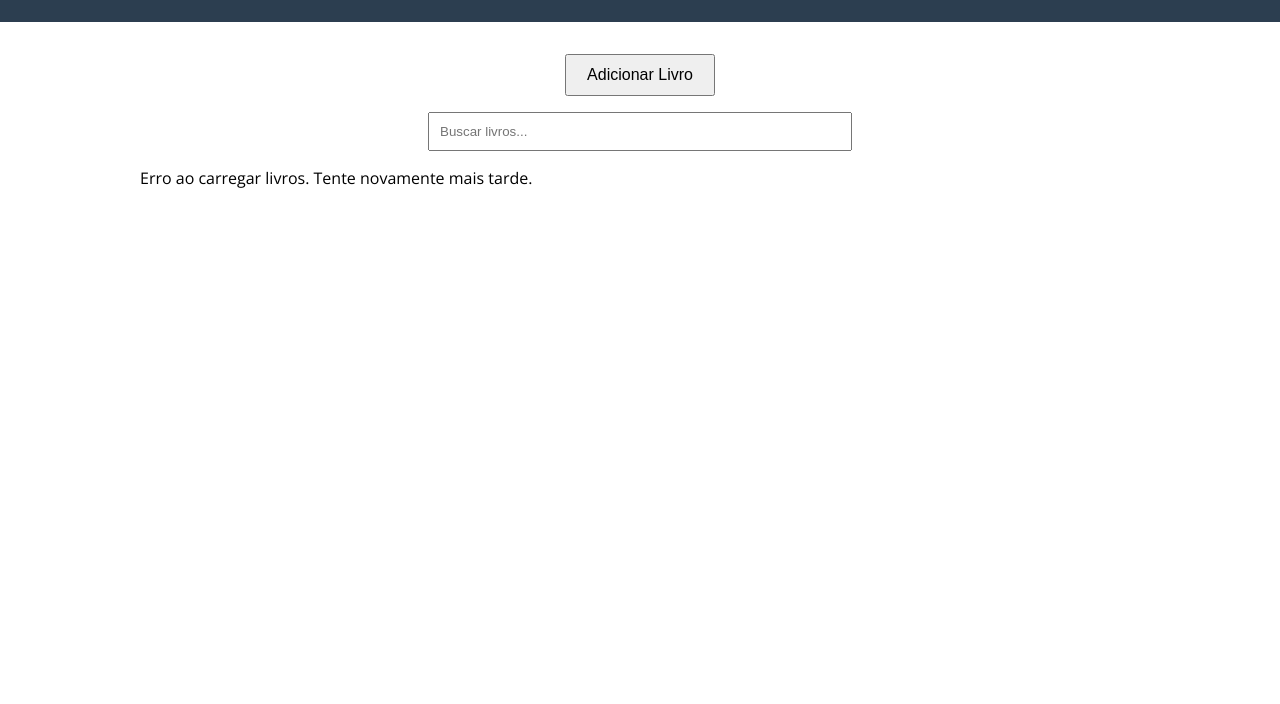
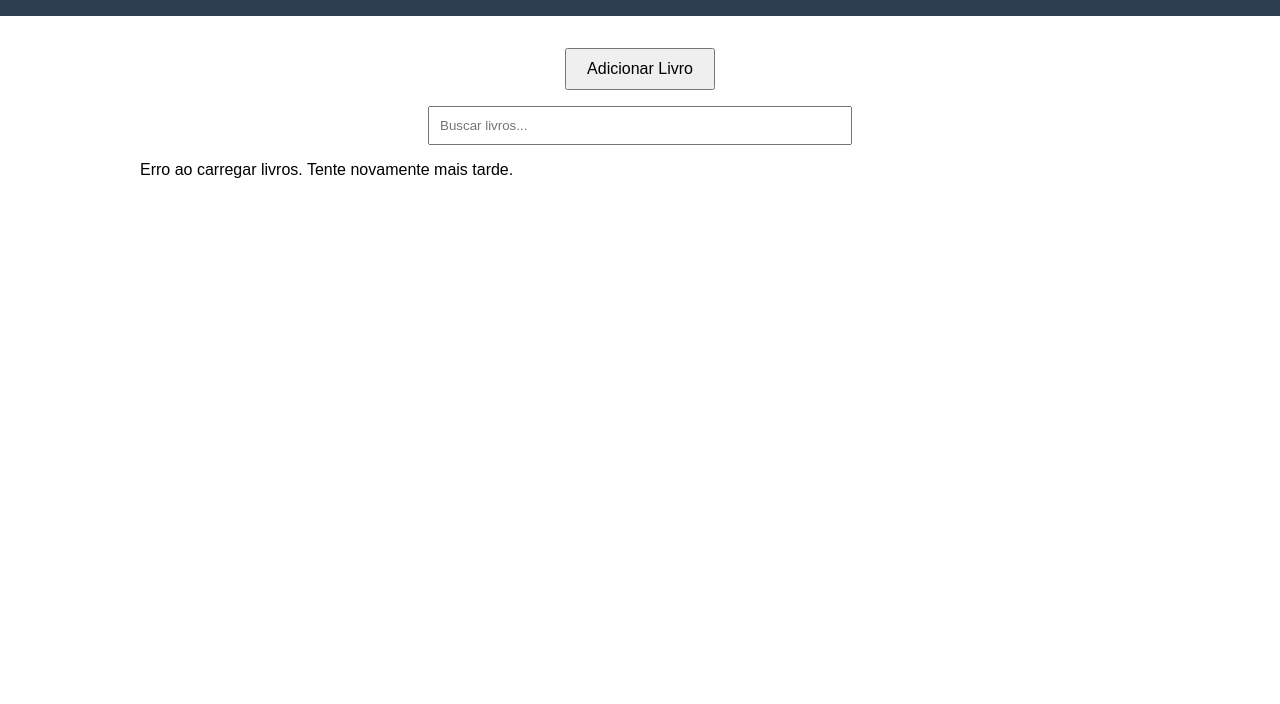
Before and after one commit to edsonsantana1/Biblioteca-Virtual, a plain HTML site: page frontend/index.html in a window 1280 px wide. Shown: the part 96-800 px from the top of the page. Drawn offline with Linux system fonts and the light colour scheme; no server answers; files whose address does not match are found by name.

Commit message:
Atualiza frontend com versão publicada no Netlify

```diff
--- a/frontend/css/style.css
+++ b/frontend/css/style.css
@@ -436,8 +436,5 @@ button {
 @font-face {
     font-family: 'Open Sans';
     src: url('./fonts/OpenSans-Regular.ttf') format('truetype');
+    font-display: swap;
   }
-
-  body {
-    font-family: 'Open Sans', sans-serif;
-  }
```
